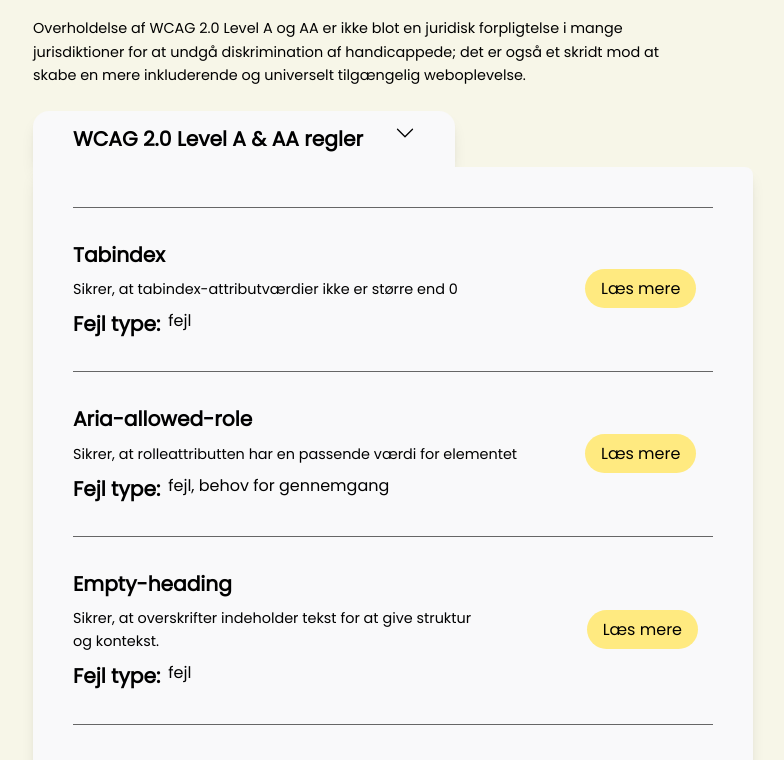
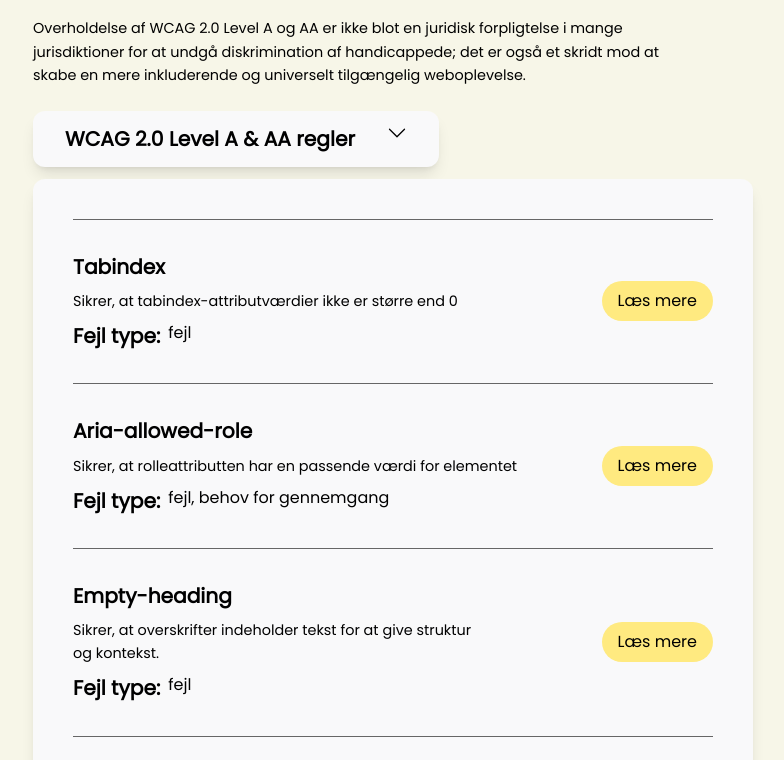
Before and after one commit to michelleenoe/diversa-case, a Next.js app: page /rules in a window 1280 px wide. Shown: the part 329-1089 px from the top of the page, without its empty margins (247-1031 px from the left). Built offline with nearby package versions, Linux system fonts and the light colour scheme.

Commit message:
regel side

```diff
--- a/src/app/[slug]/page.jsx
+++ b/src/app/[slug]/page.jsx
@@ -22,9 +22,9 @@ function RuleItem({ rule }) {
           </p>
         </div>
       </div>
-      <div className="lg:w-1/5">
+      <div className="lg:w-1/5 flex justify-end">
         <Link
-          className="py-2 px-4 rounded-full bg-primarycolor02 transition-colors duration-100 ease-in-out hover:bg-primarycolorvariant03"
+          className="py-2 px-4 rounded-full bg-primarycolor02 transition-colors duration-100 ease-in-out hover:bg-primarycolorvariant03 focus:outline-none focus:ring-2 focus:ring-offset-2 focus:ring-secondarycolor"
           href={`/rules/${rule.id}`}
           prefetch={false}
         >
@@ -37,11 +37,11 @@ function RuleItem({ rule }) {
 
 // Function to handle dynamic styles
 function getDisclosureButtonClasses(open) {
-  return `${
-    open
-      ? "bg-tabbgcolor shadow-lg  hover:bg-tabtopnotactive"
-      : "bg-tabtopnotactive shadow-lg  rounded-b-2xl"
-  } rounded-t-2xl py-3 px-10 flex gap-8 text-left text-2xl p-2`;
+  return `
+  ${open ? "bg-tabbgcolor hover:bg-tabtopnotactive" : "bg-tabtopnotactive"}
+  shadow-lg rounded-xl focus:outline-none focus:ring-2 focus:ring-offset-2 focus:ring-secondarycolor
+  py-3 px-8 flex gap-8 text-left text-2xl
+`;
 }
 
 export default function RulesPage({ params }) {
@@ -79,7 +79,7 @@ export default function RulesPage({ params }) {
                     <Disclosure.Button
                       className={getDisclosureButtonClasses(open)}
                     >
-                      <h2 className="tab-size">
+                      <h2 className="tab-size whitespace-nowrap">
                         WCAG {version} Level A & AA regler
                       </h2>
                       <div
@@ -100,11 +100,9 @@ export default function RulesPage({ params }) {
                       </div>
                     </Disclosure.Button>
                     <Disclosure.Panel
-                      className="bg-tabbgcolor shadow-lg
+                      className={`bg-tabbgcolor shadow-lg
 
-rounded-br-lg
-
-rounded-bl-lg rounded-tr-lg p-10 "
+                      rounded-xl p-10  mt-3`}
                     >
                       <ul>
                         {rulesData.map((rule, ruleIndex) => (
```
